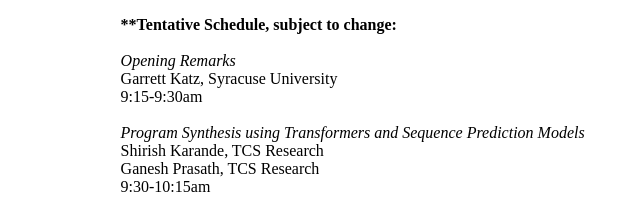
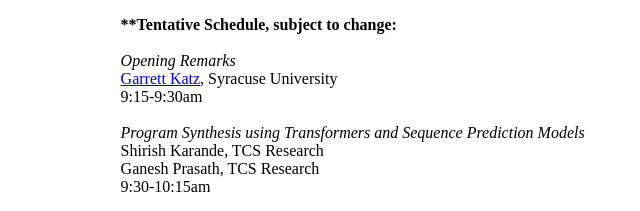
Before and after one commit to garrettkatz/ap2s-bridge, a plain HTML site: page index.html in a window 1280 px wide. Shown: the part 442-653 px from the top of the page, 161-801 px from the left. Drawn offline with Linux system fonts and the light colour scheme.

Commit message:
added link

```diff
--- a/index.html
+++ b/index.html
@@ -43,7 +43,7 @@
 <br>
 
 <i>Opening Remarks</i><br>
-Garrett Katz, Syracuse University<br>
+<a href="https://web.ecs.syr.edu/~gkatz01">Garrett Katz</a>, Syracuse University<br>
 9:15-9:30am<br>
 <br>
 
```
